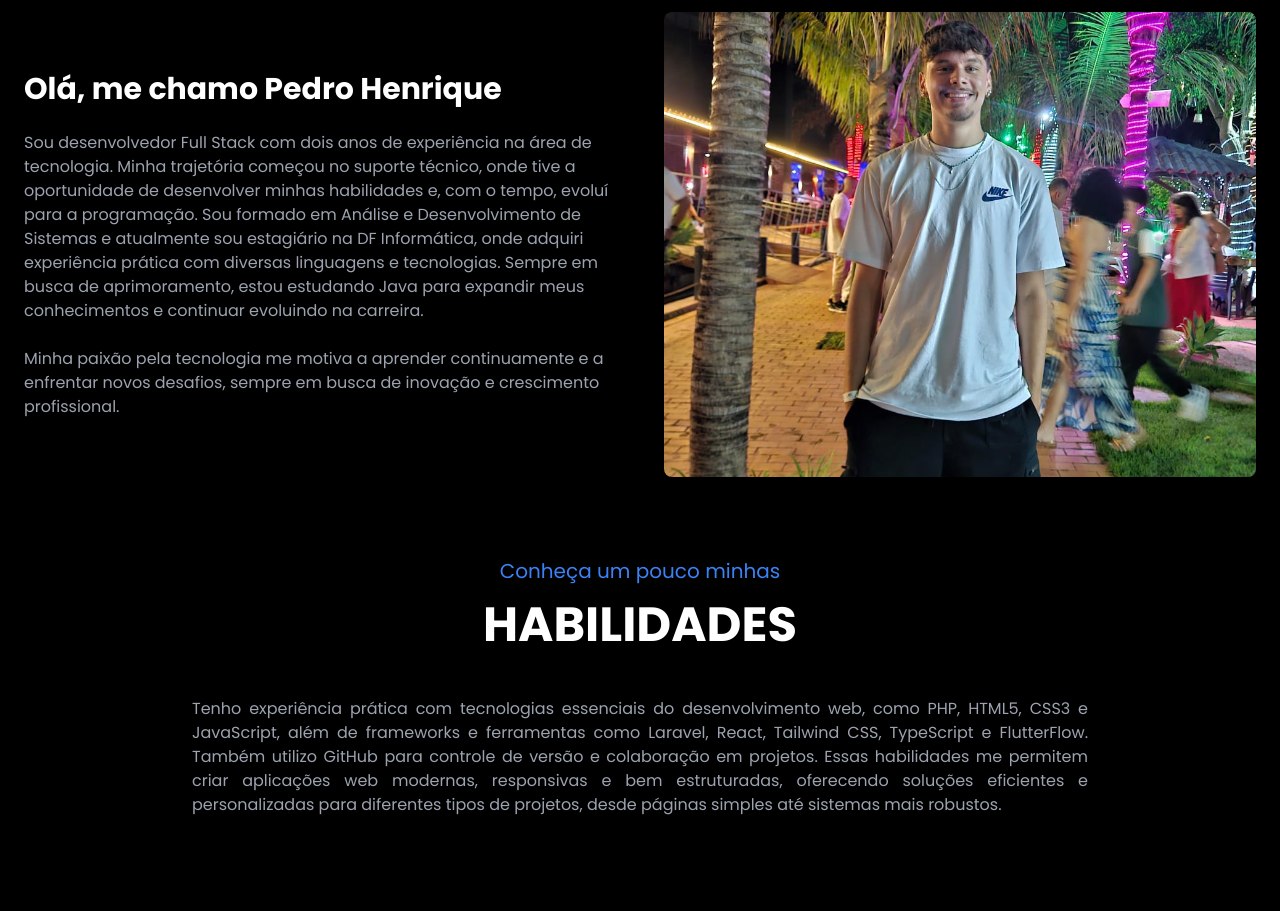
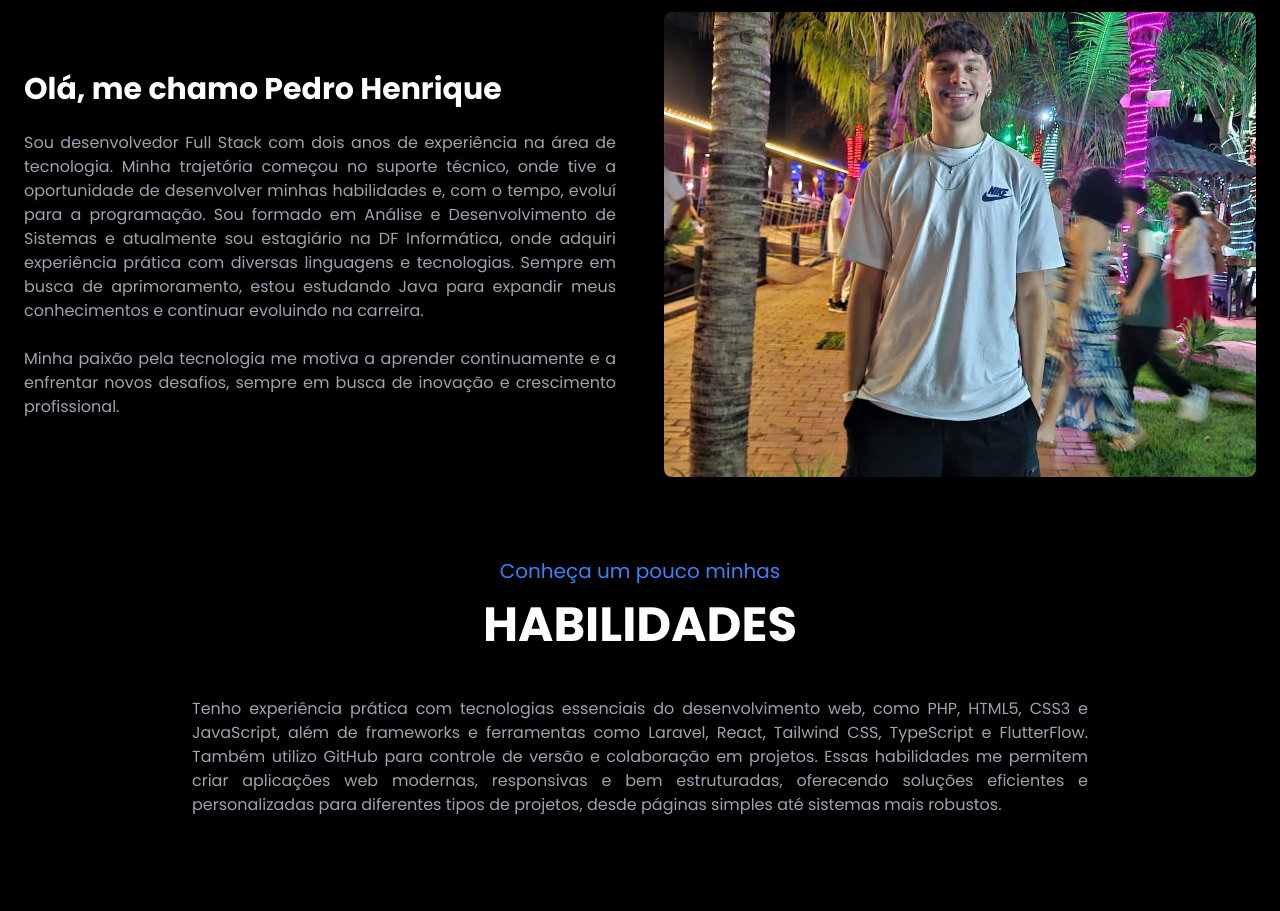
Before and after one commit to PedroDantas14/Meu-Portifolio, a React (Vite) app: page / in a window 1280 px wide. Shown: the part 1040-1951 px from the top of the page. Built offline with nearby package versions, Linux system fonts and the light colour scheme.

Commit message:
deixendo o texto de sobre justificado.

```diff
--- a/src/components/About.tsx
+++ b/src/components/About.tsx
@@ -59,12 +59,12 @@ export default function About() {
             <h2 className="text-white text-3xl font-bold mb-6">
               Olá, me chamo Pedro Henrique
             </h2>
-            <p className="text-gray-400 mb-6">
+            <p className="text-gray-400 mb-6 text-justify">
             Sou desenvolvedor Full Stack com dois anos de experiência na área de tecnologia. Minha trajetória começou no suporte técnico, onde tive a oportunidade de desenvolver minhas habilidades e, com o tempo, evoluí para a programação.
 
 Sou formado em Análise e Desenvolvimento de Sistemas e atualmente sou estagiário na DF Informática, onde adquiri experiência prática com diversas linguagens e tecnologias. Sempre em busca de aprimoramento, estou estudando Java para expandir meus conhecimentos e continuar evoluindo na carreira.
             </p>
-            <p className="text-gray-400">
+            <p className="text-gray-400 text-justify">
             Minha paixão pela tecnologia me motiva a aprender continuamente e a enfrentar novos desafios, sempre em busca de inovação e crescimento profissional.
             </p>
           </motion.div>
```
